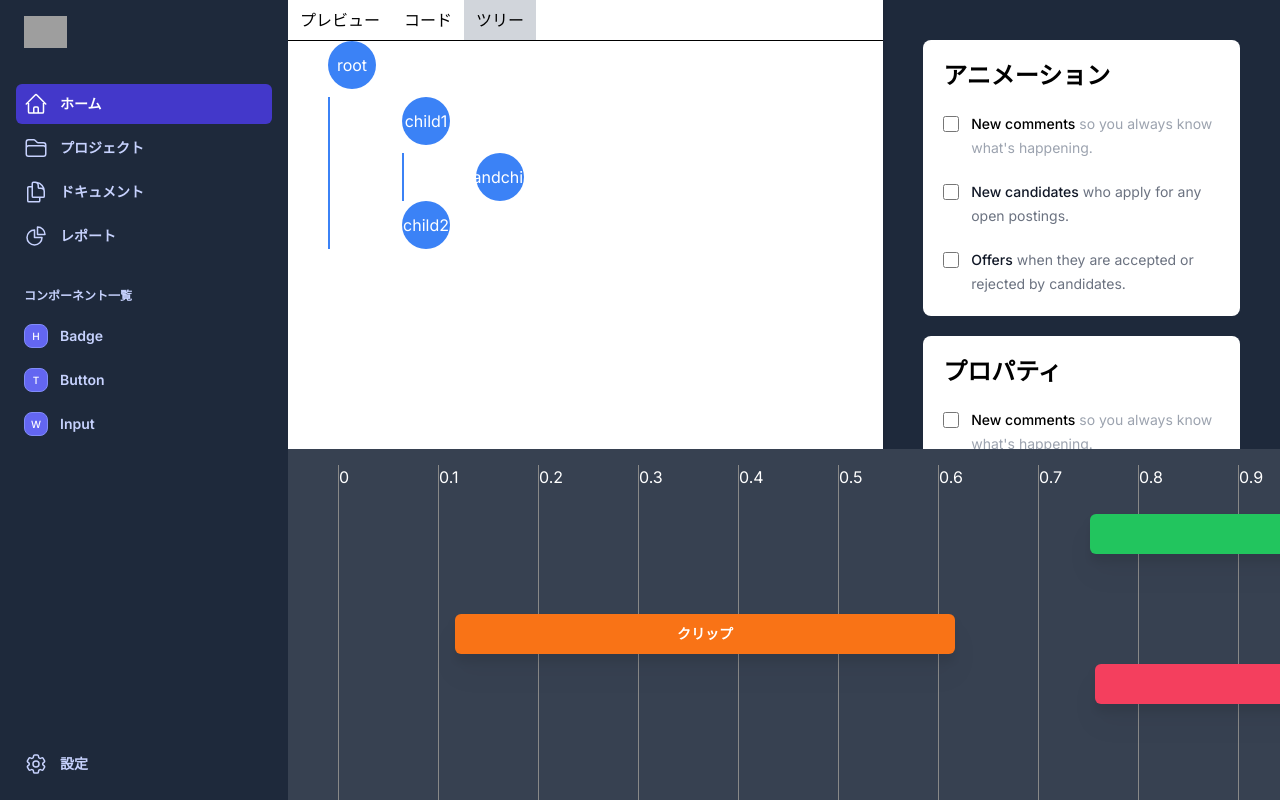
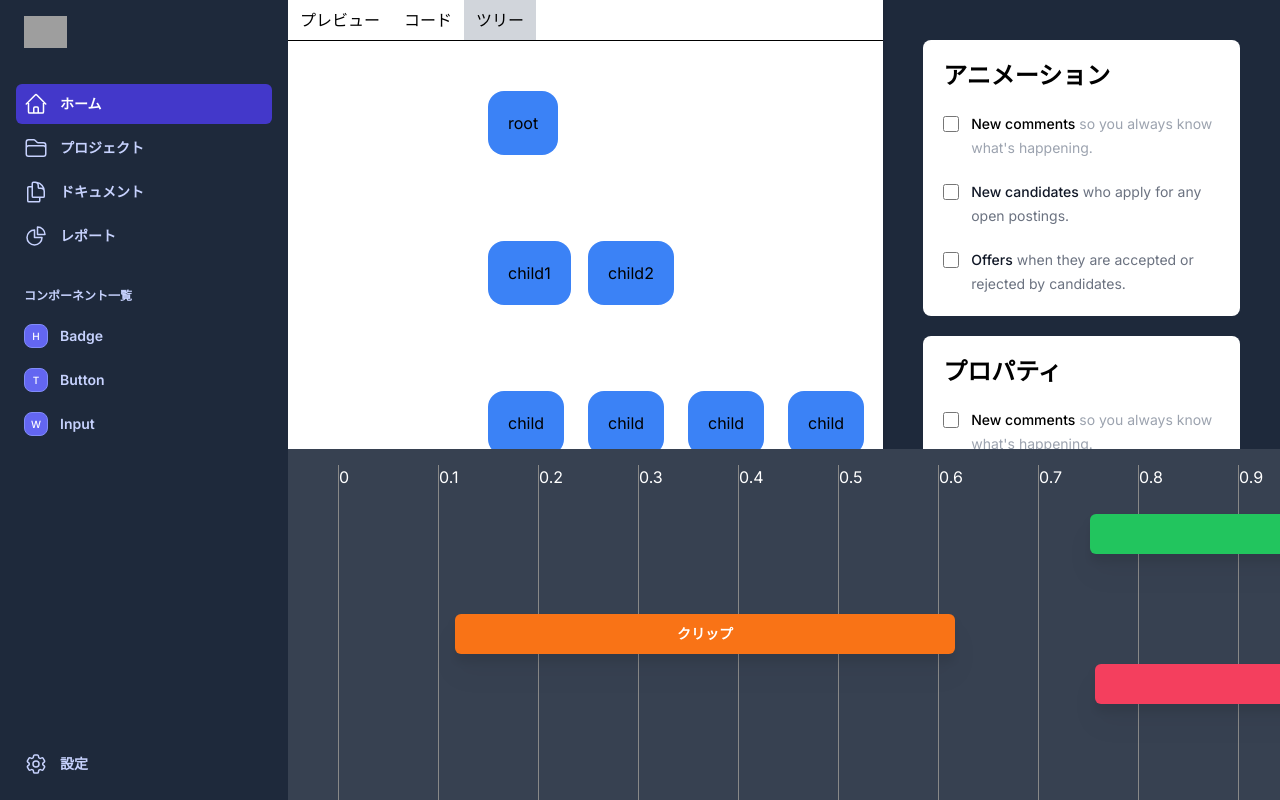
Before and after one commit to tosaken1116/plesio-ui-docs, a Next.js app: page /editor in a window 1280 px wide. Both pictures are taken after a click on the button "ツリー". Built offline with nearby package versions, Linux system fonts and the light colour scheme; grey boxes are pictures that could not be loaded.

Commit message:
tree構造のテスト

```diff
--- a/src/app/editor/(components)/Main/Main.tsx
+++ b/src/app/editor/(components)/Main/Main.tsx
@@ -26,7 +26,7 @@ const Main: React.FC = () => {
         ))}
         <span className="w-full border-t border-black block" />
 
-        <div className="tab-content ">
+        <div className="tab-content bg-red-400 relative">
           {activeTab === tabs[0] && <Preview />}
           {activeTab === tabs[1] && <Code />}
           {activeTab === tabs[2] && <Tree />}
--- a/src/app/editor/(components)/Main/Tabs/Tree/Tree.tsx
+++ b/src/app/editor/(components)/Main/Tabs/Tree/Tree.tsx
@@ -13,7 +13,7 @@ const Tree = () => {
         children: [
           {
             id: 3,
-            name: 'grandchild1',
+            name: 'child',
             children: [],
           },
         ],
@@ -21,11 +21,42 @@ const Tree = () => {
       {
         id: 4,
         name: 'child2',
-        children: [],
+        children: [
+          {
+            id: 5,
+            name: 'child',
+            children: [],
+          },
+          {
+            id: 6,
+            name: 'child',
+            children: [],
+          },
+          {
+            id: 7,
+            name: 'child',
+            children: [],
+          },
+        ],
       },
     ],
   };
-  return <TreeNode node={data} />;
+
+  const renderTree = (
+    node: { id: number; name: string; children: any[] },
+    posX = 0,
+    posY = 50
+  ): JSX.Element => (
+    <div>
+      <TreeNode x={posX} y={posY} name={node.name} />
+
+      {node.children.map((child, index) =>
+        renderTree(child, posX + index * 100, posY + 150)
+      )}
+    </div>
+  );
+
+  return renderTree(data);
 };
 
 export default Tree;
--- a/src/app/editor/(components)/Main/Tabs/Tree/TreeNode.tsx
+++ b/src/app/editor/(components)/Main/Tabs/Tree/TreeNode.tsx
@@ -1,16 +1,21 @@
-const TreeNode = ({ node }) => (
-  <div className="relative ml-10">
-    <div className="flex items-center justify-center w-12 h-12 rounded-full bg-blue-500 text-white">
-      {node.name}
+import { useState } from 'react';
+import React from 'react';
+
+const TreeNode = ({ x, y, name }) => {
+  const [pos, setPos] = useState({ x: x, y: y });
+
+  return (
+    <div
+      className=" rounded-2xl bg-blue-500 p-5 select-none"
+      style={{
+        position: 'absolute',
+        top: pos.y,
+        left: pos.x + 200,
+      }}
+    >
+      {name}
     </div>
-    {node.children && node.children.length > 0 && (
-      <div className="border-l-2 border-blue-500 pl-8 mt-2">
-        {node.children.map((childNode) => (
-          <TreeNode key={childNode.id} node={childNode} />
-        ))}
-      </div>
-    )}
-  </div>
-);
+  );
+};
 
 export default TreeNode;
```
